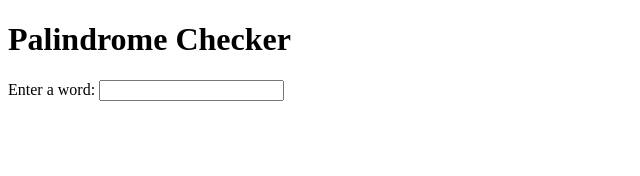
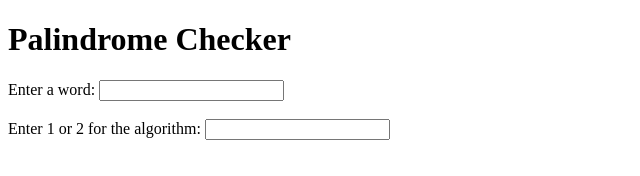
Before and after one commit to l1zm4r13/CMP-335, a plain HTML site: page Module 2/Assignment 1/assignment_1Liz.html in a window 1280 px wide. Shown: the whole page, without its empty margins (0-640 px from the left). Drawn offline with Linux system fonts and the light colour scheme.

Commit message:
Add number input for algorithm selection
This is a test from my Macbook Air laptop committing changes so that I can then request the pull onto my local files, and then test the changes!

```diff
--- a/Module 2/Assignment 1/assignment_1Liz.html
+++ b/Module 2/Assignment 1/assignment_1Liz.html
@@ -13,6 +13,9 @@
     <form id="palindromeForm">
         <label for="newWord">Enter a word:</label>
         <input type="text" id="newWord" name="newWord">
+        <br><br>
+        <label for="newNumber">Enter 1 or 2 for the algorithm:</label>
+        <input type="number" id="newNumber" name="newNumber">
     </form>
 </body>
 </html>
```
